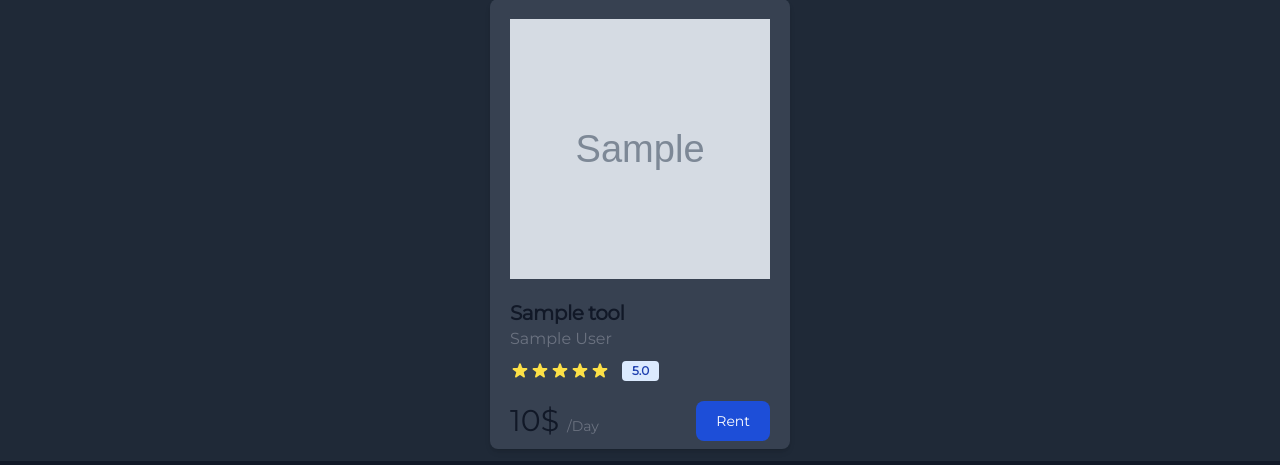
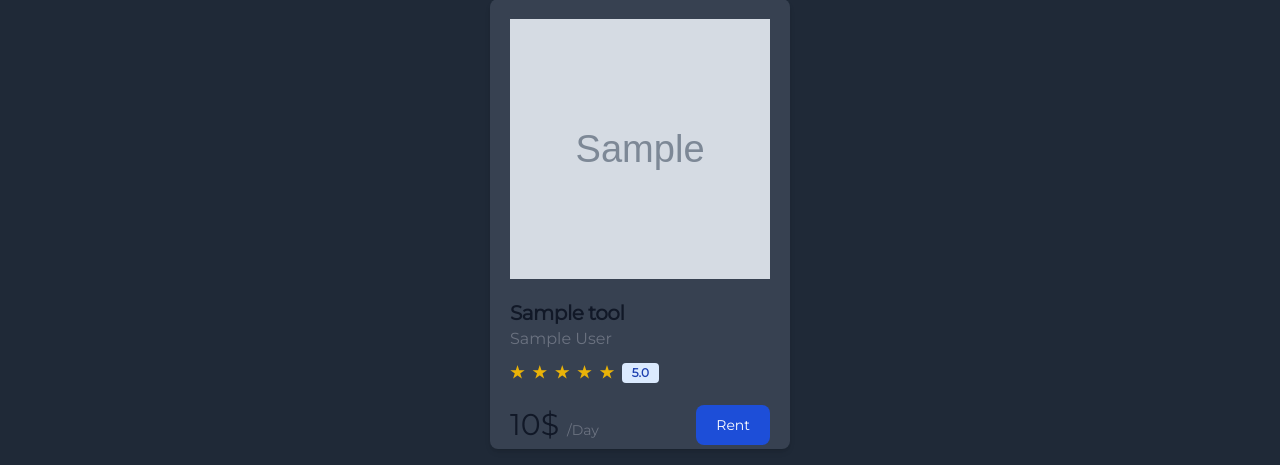
Before and after one commit to hamzaseif13/RentMyTool, a Django app: page / in a window 1280 px wide. Shown: the part 854-1319 px from the top of the page. Run offline with Django 4.2, Linux system fonts and the light colour scheme; tables that the repository leaves empty hold one stand-in row (values such as "Sample post"); grey boxes marked "Sample" are stand-in pictures; some libraries are stand-ins or nearby versions.

Commit message:
fixed bug

```diff
--- a/rental/templates/rental/home.html
+++ b/rental/templates/rental/home.html
@@ -58,27 +58,12 @@
                         <h5 class=" text-gray-500  hover:text-blue-500">
                             {{ tool.owner.full_name }}</h5>
                     </a>
-                    <div class="flex items-center mt-2.5 mb-5">
-                        <svg aria-hidden="true" class="w-5 h-5 text-yellow-300" fill="currentColor" viewBox="0 0 20 20"
-                             xmlns="http://www.w3.org/2000/svg"><title>First star</title>
-                            <path d="M9.049 2.927c.3-.921 1.603-.921 1.902 0l1.07 3.292a1 1 0 00.95.69h3.462c.969 0 1.371 1.24.588 1.81l-2.8 2.034a1 1 0 00-.364 1.118l1.07 3.292c.3.921-.755 1.688-1.54 1.118l-2.8-2.034a1 1 0 00-1.175 0l-2.8 2.034c-.784.57-1.838-.197-1.539-1.118l1.07-3.292a1 1 0 00-.364-1.118L2.98 8.72c-.783-.57-.38-1.81.588-1.81h3.461a1 1 0 00.951-.69l1.07-3.292z"></path>
-                        </svg>
-                        <svg aria-hidden="true" class="w-5 h-5 text-yellow-300" fill="currentColor" viewBox="0 0 20 20"
-                             xmlns="http://www.w3.org/2000/svg"><title>Second star</title>
-                            <path d="M9.049 2.927c.3-.921 1.603-.921 1.902 0l1.07 3.292a1 1 0 00.95.69h3.462c.969 0 1.371 1.24.588 1.81l-2.8 2.034a1 1 0 00-.364 1.118l1.07 3.292c.3.921-.755 1.688-1.54 1.118l-2.8-2.034a1 1 0 00-1.175 0l-2.8 2.034c-.784.57-1.838-.197-1.539-1.118l1.07-3.292a1 1 0 00-.364-1.118L2.98 8.72c-.783-.57-.38-1.81.588-1.81h3.461a1 1 0 00.951-.69l1.07-3.292z"></path>
-                        </svg>
-                        <svg aria-hidden="true" class="w-5 h-5 text-yellow-300" fill="currentColor" viewBox="0 0 20 20"
-                             xmlns="http://www.w3.org/2000/svg"><title>Third star</title>
-                            <path d="M9.049 2.927c.3-.921 1.603-.921 1.902 0l1.07 3.292a1 1 0 00.95.69h3.462c.969 0 1.371 1.24.588 1.81l-2.8 2.034a1 1 0 00-.364 1.118l1.07 3.292c.3.921-.755 1.688-1.54 1.118l-2.8-2.034a1 1 0 00-1.175 0l-2.8 2.034c-.784.57-1.838-.197-1.539-1.118l1.07-3.292a1 1 0 00-.364-1.118L2.98 8.72c-.783-.57-.38-1.81.588-1.81h3.461a1 1 0 00.951-.69l1.07-3.292z"></path>
-                        </svg>
-                        <svg aria-hidden="true" class="w-5 h-5 text-yellow-300" fill="currentColor" viewBox="0 0 20 20"
-                             xmlns="http://www.w3.org/2000/svg"><title>Fourth star</title>
-                            <path d="M9.049 2.927c.3-.921 1.603-.921 1.902 0l1.07 3.292a1 1 0 00.95.69h3.462c.969 0 1.371 1.24.588 1.81l-2.8 2.034a1 1 0 00-.364 1.118l1.07 3.292c.3.921-.755 1.688-1.54 1.118l-2.8-2.034a1 1 0 00-1.175 0l-2.8 2.034c-.784.57-1.838-.197-1.539-1.118l1.07-3.292a1 1 0 00-.364-1.118L2.98 8.72c-.783-.57-.38-1.81.588-1.81h3.461a1 1 0 00.951-.69l1.07-3.292z"></path>
-                        </svg>
-                        <svg aria-hidden="true" class="w-5 h-5 text-yellow-300" fill="currentColor" viewBox="0 0 20 20"
-                             xmlns="http://www.w3.org/2000/svg"><title>Fifth star</title>
-                            <path d="M9.049 2.927c.3-.921 1.603-.921 1.902 0l1.07 3.292a1 1 0 00.95.69h3.462c.969 0 1.371 1.24.588 1.81l-2.8 2.034a1 1 0 00-.364 1.118l1.07 3.292c.3.921-.755 1.688-1.54 1.118l-2.8-2.034a1 1 0 00-1.175 0l-2.8 2.034c-.784.57-1.838-.197-1.539-1.118l1.07-3.292a1 1 0 00-.364-1.118L2.98 8.72c-.783-.57-.38-1.81.588-1.81h3.461a1 1 0 00.951-.69l1.07-3.292z"></path>
-                        </svg>
+                    <div class="flex items-center mt-2.5 mb-5 space-x-2">
+                            <span class="text-yellow-500 font-extrabold" >&#9733;</span>
+                            <span class="text-yellow-500 font-extrabold" >&#9733;</span>
+                            <span class="text-yellow-500 font-extrabold" >&#9733;</span>
+                            <span class="text-yellow-500 font-extrabold" >&#9733;</span>
+                            <span class="text-yellow-500 font-extrabold" >&#9733;</span>
                         <span class="bg-blue-100 text-blue-800 text-xs font-semibold mr-2 px-2.5 py-0.5 rounded dark:bg-blue-200 dark:text-blue-800 ml-3">5.0</span>
                     </div>
                     <div class="flex justify-between items-center">
```
